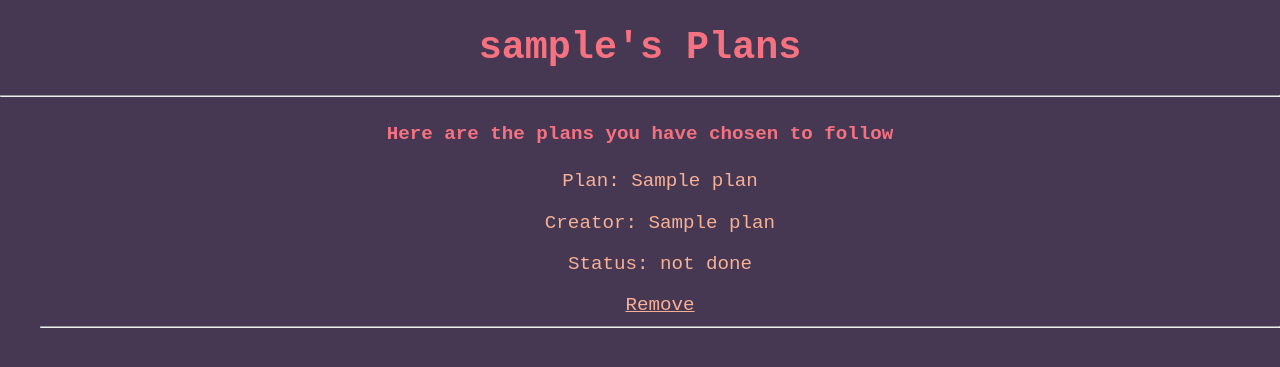
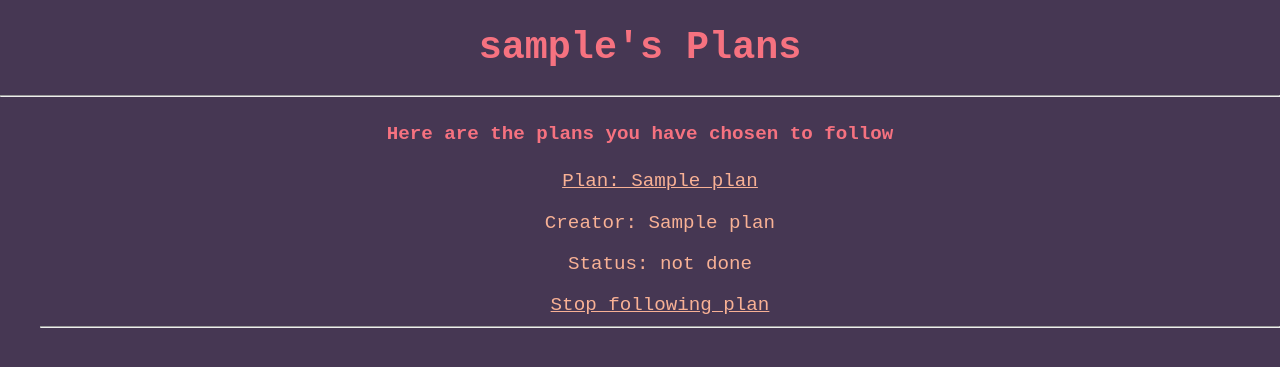
Before and after one commit to lowdodo/tsoha-weplan, a Flask app: template templates/ownplans.html in a window 1280 px wide. Shown: the part 70-437 px from the top of the page. Run offline with Flask 3, Linux system fonts and the light colour scheme; the template is opened without the code that fills it: most values are stand-ins (such as "Sample title", 1, 10 or a date in 2020).

Commit message:
improved layout

```diff
--- a/templates/ownplans.html
+++ b/templates/ownplans.html
@@ -22,14 +22,14 @@
   <h4>Here are the plans you have chosen to follow</h4>
   <ul>
     {% for plan in ownplans %}
-        <p>Plan: {{ plan.name }}</p>
+        <a href="/plan/{{ plan.plan_id}}">Plan: {{ plan.name }}</a>
         <p>Creator: {{ plan.creator_name }}</p>
         {% if plan.status %}
           <p>Status: done</p>
         {% else %}
           <p>Status: not done</p>
         {% endif %}
-        <a href="/remove_fromown/{{ plan.user_plan_id }}">Remove</a>
+        <a href="/remove_fromown/{{ plan.user_plan_id }}">Stop following plan</a>
         <hr>
     {% endfor %}
   {% else %}
```
